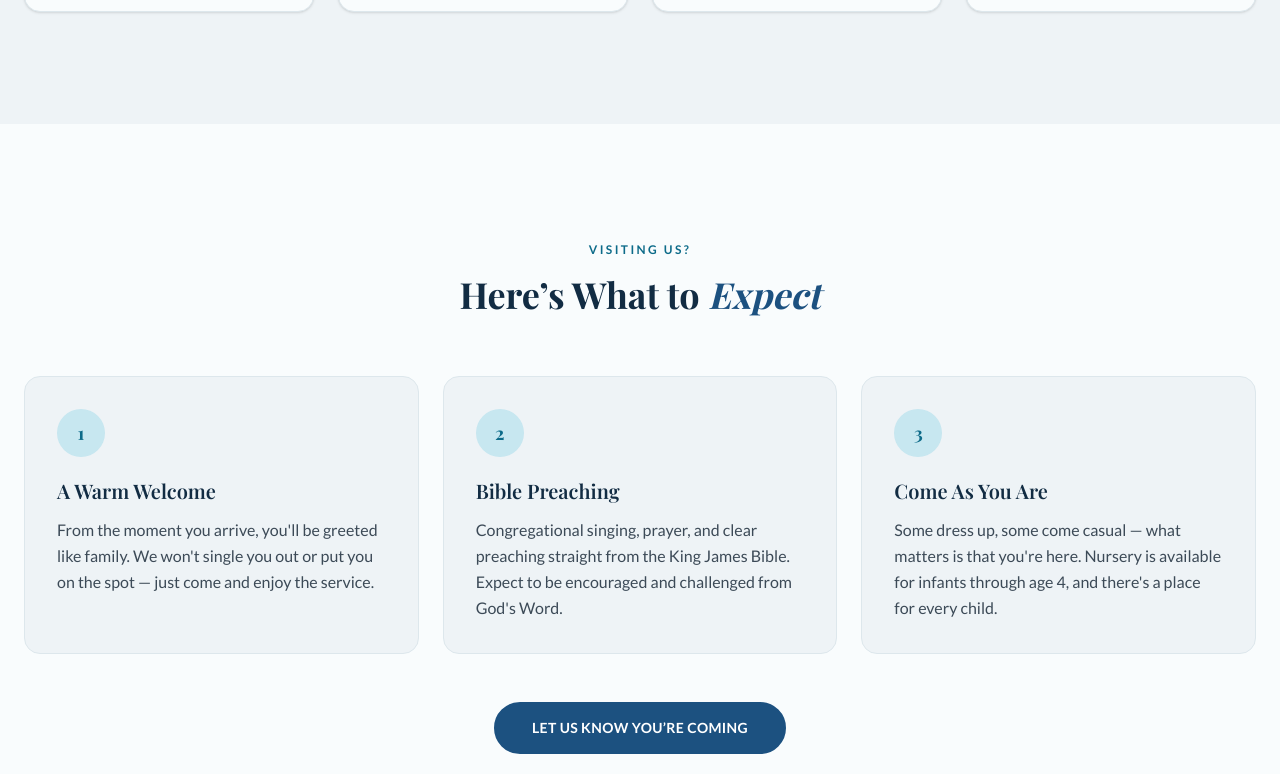
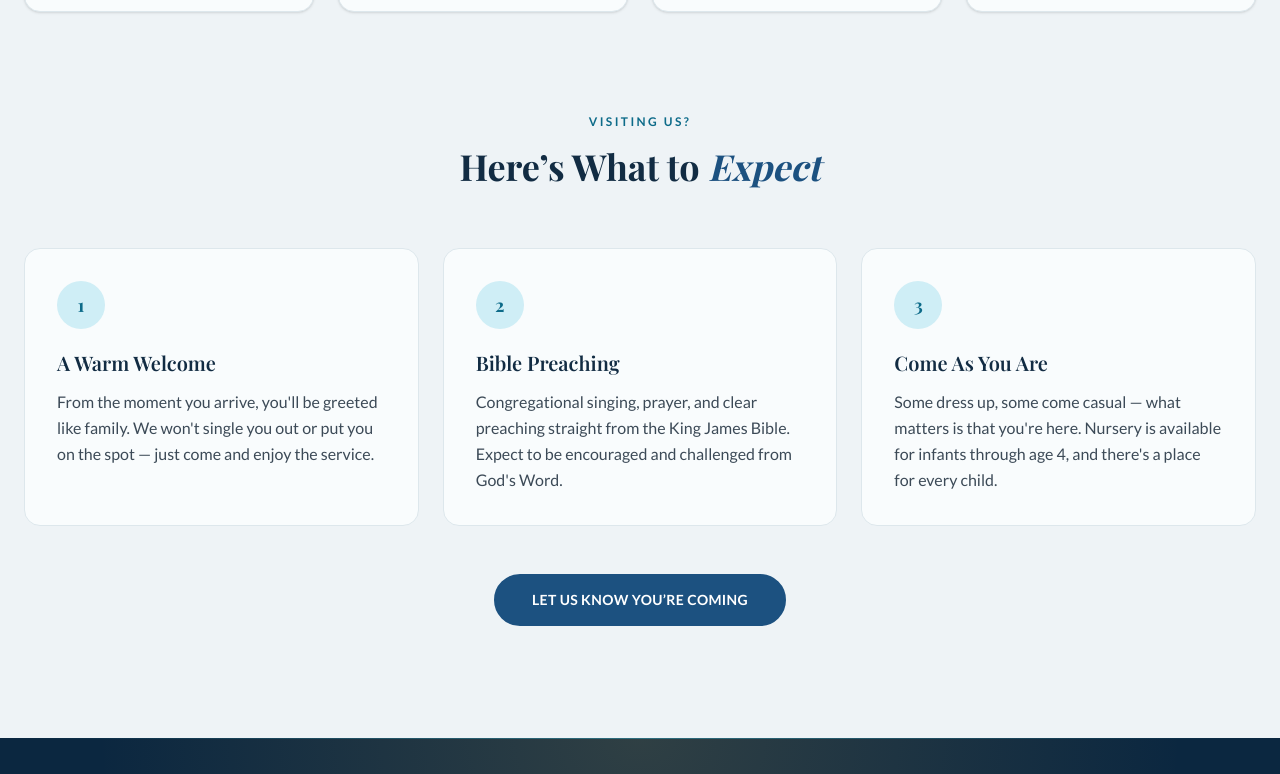
Before and after one commit to edesent/elmwoodbaptist, a Next.js app: page / in a window 1280 px wide. Shown: the part 4246-5020 px from the top of the page. Built offline with nearby package versions, Linux system fonts and the light colour scheme; a web font is replaced by a local one.

Commit message:
Merge 'What to Expect' into the 'Join Us This Week' section
Co-Authored-By: Claude Opus 4.8 (1M context) <noreply@anthropic.com>

```diff
--- a/src/app/page.tsx
+++ b/src/app/page.tsx
@@ -3,7 +3,6 @@ import PreachingHero from "@/components/PreachingHero";
 import Connect from "@/components/Connect";
 import Leaders from "@/components/Leaders";
 import ServiceTimes from "@/components/ServiceTimes";
-import FirstTimeVisitor from "@/components/FirstTimeVisitor";
 import ScriptureBanner from "@/components/ScriptureBanner";
 import AboutMission from "@/components/AboutMission";
 import MinistriesPreview from "@/components/MinistriesPreview";
@@ -70,7 +69,6 @@ export default function Home() {
         <Connect />
         <Leaders />
         <ServiceTimes />
-        <FirstTimeVisitor />
         <ScriptureBanner />
         <AboutMission />
         <MinistriesPreview />
--- a/src/components/FirstTimeVisitor.tsx
+++ /dev/null
@@ -1,69 +0,0 @@
-import AnimateOnScroll from "./AnimateOnScroll";
-import SectionBadge from "./SectionBadge";
-
-const expectations = [
-  {
-    title: "A Warm Welcome",
-    body: "From the moment you arrive, you'll be greeted like family. We won't single you out or put you on the spot — just come and enjoy the service.",
-  },
-  {
-    title: "Bible Preaching",
-    body: "Congregational singing, prayer, and clear preaching straight from the King James Bible. Expect to be encouraged and challenged from God's Word.",
-  },
-  {
-    title: "Come As You Are",
-    body: "Some dress up, some come casual — what matters is that you're here. Nursery is available for infants through age 4, and there's a place for every child.",
-  },
-];
-
-export default function FirstTimeVisitor() {
-  return (
-    <section id="visit" className="py-28 bg-warm-white">
-      <div className="max-w-7xl mx-auto px-6">
-        <SectionBadge
-          number={7}
-          name="First-Time Visitor"
-          purpose="Lowers the anxiety bar for someone who's never visited"
-        />
-
-        <AnimateOnScroll>
-          <div className="text-center mb-14">
-            <span className="inline-block text-xs font-bold tracking-[0.2em] uppercase text-gold-dark mb-3">
-              Visiting Us?
-            </span>
-            <h2 className="font-serif text-3xl md:text-4xl font-bold text-text-dark leading-snug">
-              Here&rsquo;s What to <em className="text-brown-light italic">Expect</em>
-            </h2>
-          </div>
-        </AnimateOnScroll>
-
-        <div className="grid md:grid-cols-3 gap-6">
-          {expectations.map((item, i) => (
-            <AnimateOnScroll key={item.title} delay={i * 150}>
-              <div className="h-full p-8 bg-cream rounded-2xl border border-cream-dark hover:shadow-md transition-shadow">
-                <div className="w-12 h-12 rounded-full bg-gold/20 flex items-center justify-center text-gold-dark font-serif font-bold text-lg mb-5">
-                  {i + 1}
-                </div>
-                <h3 className="font-serif text-xl font-semibold text-text-dark mb-3">
-                  {item.title}
-                </h3>
-                <p className="text-text-body leading-relaxed">{item.body}</p>
-              </div>
-            </AnimateOnScroll>
-          ))}
-        </div>
-
-        <AnimateOnScroll delay={400}>
-          <div className="text-center mt-12">
-            <a
-              href="#contact"
-              className="inline-block bg-brown-light text-white font-semibold text-sm tracking-wide uppercase px-9 py-3.5 rounded-full border-2 border-brown-light hover:bg-brown hover:border-brown hover:-translate-y-0.5 hover:shadow-lg transition-all"
-            >
-              Let Us Know You&rsquo;re Coming
-            </a>
-          </div>
-        </AnimateOnScroll>
-      </div>
-    </section>
-  );
-}
--- a/src/components/ServiceTimes.tsx
+++ b/src/components/ServiceTimes.tsx
@@ -1,5 +1,4 @@
 import AnimateOnScroll from "./AnimateOnScroll";
-import SectionBadge from "./SectionBadge";
 
 const services = [
   {
@@ -28,16 +27,26 @@ const services = [
   },
 ];
 
+const expectations = [
+  {
+    title: "A Warm Welcome",
+    body: "From the moment you arrive, you'll be greeted like family. We won't single you out or put you on the spot — just come and enjoy the service.",
+  },
+  {
+    title: "Bible Preaching",
+    body: "Congregational singing, prayer, and clear preaching straight from the King James Bible. Expect to be encouraged and challenged from God's Word.",
+  },
+  {
+    title: "Come As You Are",
+    body: "Some dress up, some come casual — what matters is that you're here. Nursery is available for infants through age 4, and there's a place for every child.",
+  },
+];
+
 export default function ServiceTimes() {
   return (
     <section id="services" className="py-28 bg-cream">
       <div className="max-w-7xl mx-auto px-6">
-        <SectionBadge
-          number={6}
-          name="Service Times"
-          purpose="When you meet — easy to find near the top of the page"
-        />
-
+        {/* Service times */}
         <AnimateOnScroll>
           <div className="text-center mb-14">
             <h2 className="font-serif text-3xl md:text-4xl font-bold text-text-dark leading-snug">
@@ -67,6 +76,45 @@ export default function ServiceTimes() {
             </AnimateOnScroll>
           ))}
         </div>
+
+        {/* What to expect */}
+        <AnimateOnScroll>
+          <div className="text-center mt-24 mb-14">
+            <span className="inline-block text-xs font-bold tracking-[0.2em] uppercase text-gold-dark mb-3">
+              Visiting Us?
+            </span>
+            <h2 className="font-serif text-3xl md:text-4xl font-bold text-text-dark leading-snug">
+              Here&rsquo;s What to <em className="text-brown-light italic">Expect</em>
+            </h2>
+          </div>
+        </AnimateOnScroll>
+
+        <div className="grid md:grid-cols-3 gap-6">
+          {expectations.map((item, i) => (
+            <AnimateOnScroll key={item.title} delay={i * 150}>
+              <div className="h-full p-8 bg-warm-white rounded-2xl border border-cream-dark hover:shadow-md transition-shadow">
+                <div className="w-12 h-12 rounded-full bg-gold/20 flex items-center justify-center text-gold-dark font-serif font-bold text-lg mb-5">
+                  {i + 1}
+                </div>
+                <h3 className="font-serif text-xl font-semibold text-text-dark mb-3">
+                  {item.title}
+                </h3>
+                <p className="text-text-body leading-relaxed">{item.body}</p>
+              </div>
+            </AnimateOnScroll>
+          ))}
+        </div>
+
+        <AnimateOnScroll delay={400}>
+          <div className="text-center mt-12">
+            <a
+              href="#contact"
+              className="inline-block bg-brown-light text-white font-semibold text-sm tracking-wide uppercase px-9 py-3.5 rounded-full border-2 border-brown-light hover:bg-brown hover:border-brown hover:-translate-y-0.5 hover:shadow-lg transition-all"
+            >
+              Let Us Know You&rsquo;re Coming
+            </a>
+          </div>
+        </AnimateOnScroll>
       </div>
     </section>
   );
```
